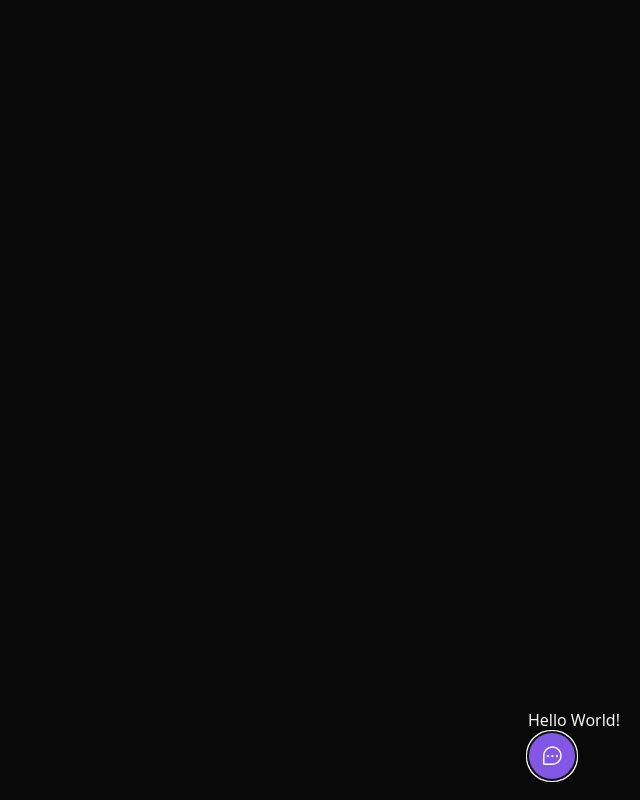
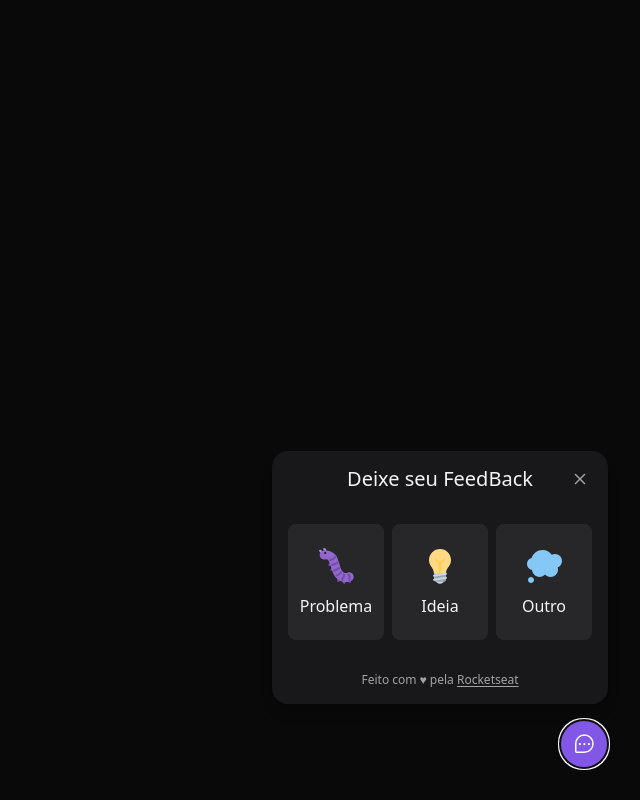
Before and after one commit to Walter-Alipio/nlw-return2022, a React (Vite) app in the folder web/: page / in a window 1280 px wide. Both pictures are taken after a click on the button "FeedBack". Shown: the whole page, without its empty margins (640-1280 px from the left). Built offline with nearby package versions, Linux system fonts and the light colour scheme.

Commit message:
final widget

```diff
--- a/web/src/components/Widget.tsx
+++ b/web/src/components/Widget.tsx
@@ -1,14 +1,18 @@
 import {ChatTeardropDots} from 'phosphor-react' //biblioteca de icones
 import { Popover } from '@headlessui/react'
+import { WidgetForm } from './WidgetForm'
 
 export function Widget(){
 
     return (
-        <Popover className='absolute bottom-5 right-5'>
-            <Popover.Panel>Hello World!</Popover.Panel>
+        <Popover className='absolute bottom-4 right-4 md:bottom-8 md:right-8 flex flex-col items-end'>
+            <Popover.Panel>
+                <WidgetForm/>
+            </Popover.Panel>
 
-            <Popover.Button className='bg-brand-500 rounded-full px-3 h-12 text-white flex items-center group hover:bg-brand-400'>
+            <Popover.Button className='bg-brand-500 rounded-full px-3 h-12 text-white flex items-center group hover:bg-brand-300'>
                 <ChatTeardropDots className='w-6 h-6'/>
+
                 <span className='max-w-0 overflow-hidden group-hover:max-w-xs transition-all duration-500 ease-linear '>
                     <span className='pl-2'></span>
                     FeedBack
@@ -16,5 +20,4 @@ export function Widget(){
             </Popover.Button>
         </Popover>
     )
-
 }
```
